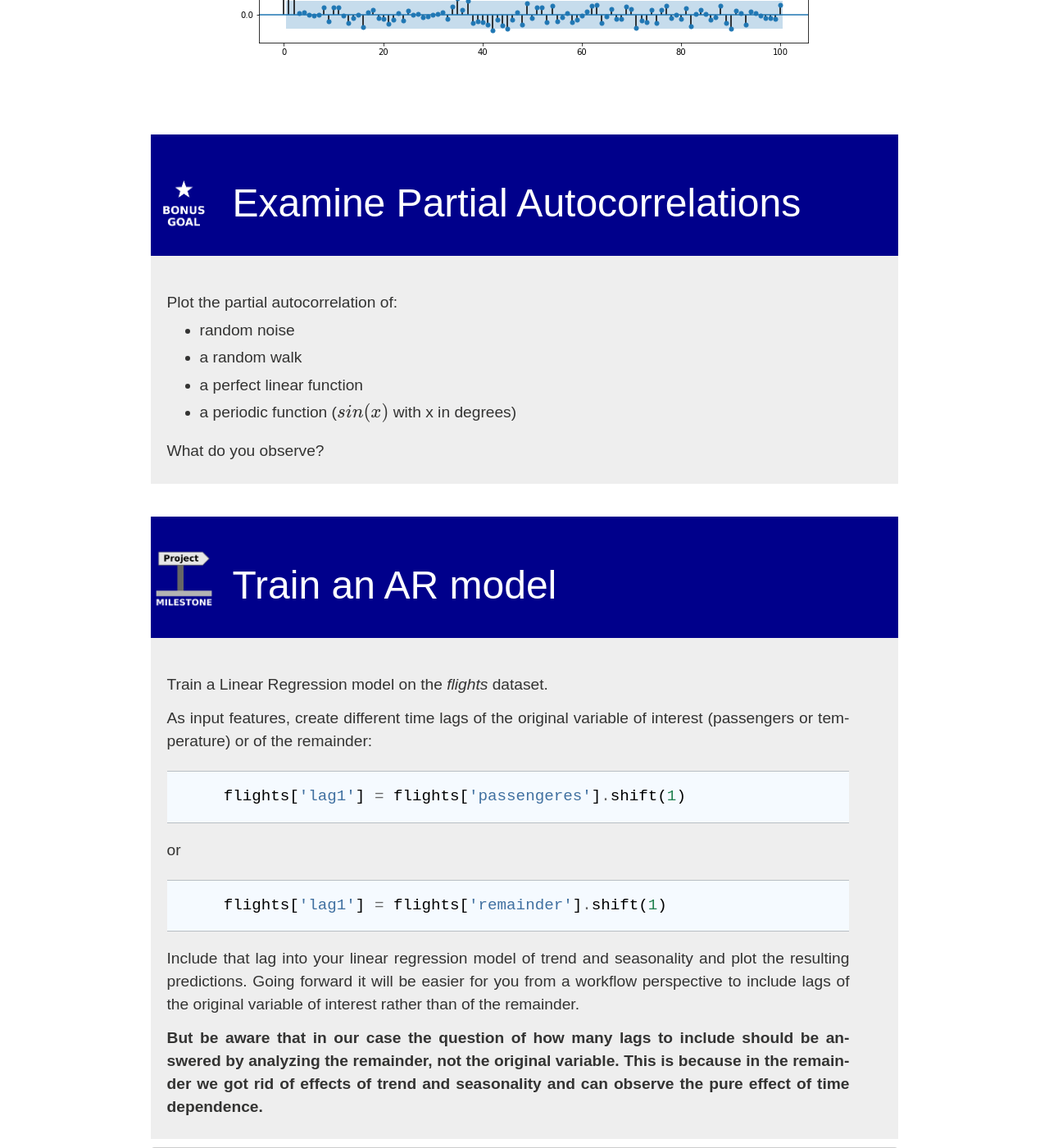
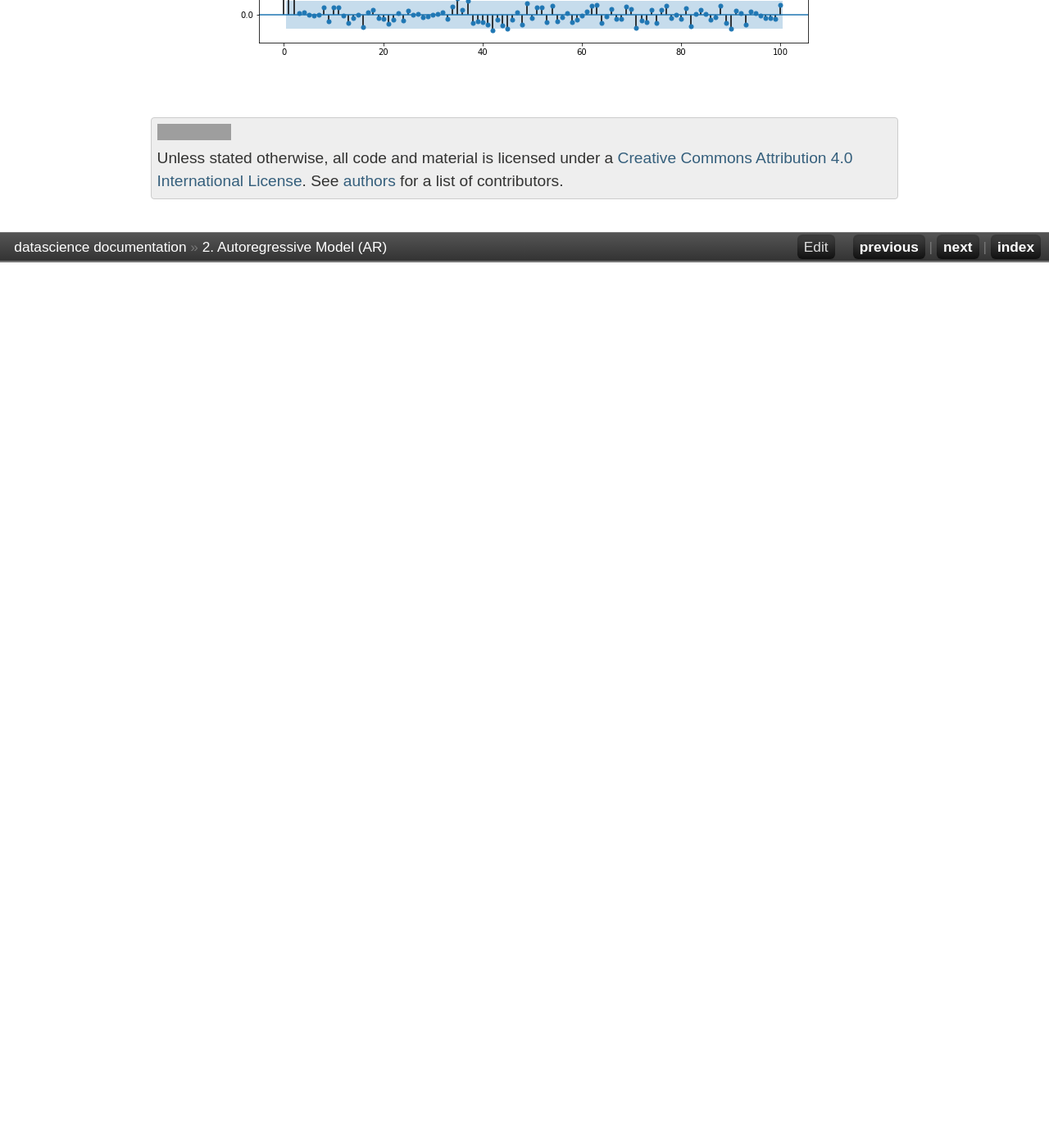
Before and after one commit to krother/machine_learning, a Sphinx documentation site: the page built from sphinx/time_series/autoregressive_model.rst, in a window 1280 px wide and 1400 px high, scrolled down 3877 px. Shown: the whole window at 82% size. Built offline with Sphinx 7.4.7, drawn with Linux system fonts in a browser that asks for light colours; nearby versions of some CDN libraries; after the commit the page ends 4197 px from its top, so only the background shows below that; some of the changed text lies outside the part shown; grey boxes are pictures that could not be loaded.

Commit message:
remove some questions

```diff
--- a/sphinx/time_series/autoregressive_model.rst
+++ b/sphinx/time_series/autoregressive_model.rst
@@ -1,8 +1,9 @@
 Autoregressive Model (AR)
 =========================
 
-As mentioned in the section on `Analyzing Time Series <http://krspiced.pythonanywhere.com/chapters/project_temperature/analyzing_time_series/README.html>`__
-we are from now on mainly concerned with the Remainder of the time series after modelling the trend and seasonality.
+As mentioned in Analyzing Time Series
+we are from now on mainly concerned with the Remainder
+of the time series after modelling the trend and seasonality.
 
 .. figure:: ./images/remainder.png
 
@@ -133,48 +134,3 @@ our AR(P) model.
    print(plot_pacf(y))
 
 .. figure:: pacf_plot.png
-
-.. container:: banner challenge1
-
-   Examine Partial Autocorrelations
-
-.. highlights::
-
-   Plot the partial autocorrelation of:
-
-   -  random noise
-   -  a random walk
-   -  a perfect linear function
-   -  a periodic function (:math:`sin(x)` with x in degrees)
-
-   What do you observe?
-
-.. _ar_model:
-
-.. container:: banner milestone
-
-   Train an AR model
-
-.. highlights::
-
-   Train a Linear Regression model on the `flights` dataset.
-
-   As input features, create different time lags of the original variable of interest (passengers or temperature) or of the remainder:
-
-   .. code::
-
-      flights['lag1'] = flights['passengeres'].shift(1)
-
-   or
-
-   .. code::
-
-      flights['lag1'] = flights['remainder'].shift(1)
-
-   Include that lag into your linear regression model of trend and seasonality and plot the resulting
-   predictions. Going forward it will be easier for you from a workflow perspective to include lags of the original variable of interest
-   rather than of the remainder.
-
-   **But be aware that in our case the question of how many lags to include should be answered by
-   analyzing the remainder, not the original variable. This is because in the remainder we got rid of effects of trend and seasonality
-   and can observe the pure effect of time dependence.**
```
Also changed, not shown: sphinx/time_series/ARIMA/arima_model.rst (+2 -16 lines), sphinx/time_series/analyzing_time_series/README.rst (+6 -38 lines), sphinx/time_series/evaluating_forecasts/README.rst (+1 -13 lines).
